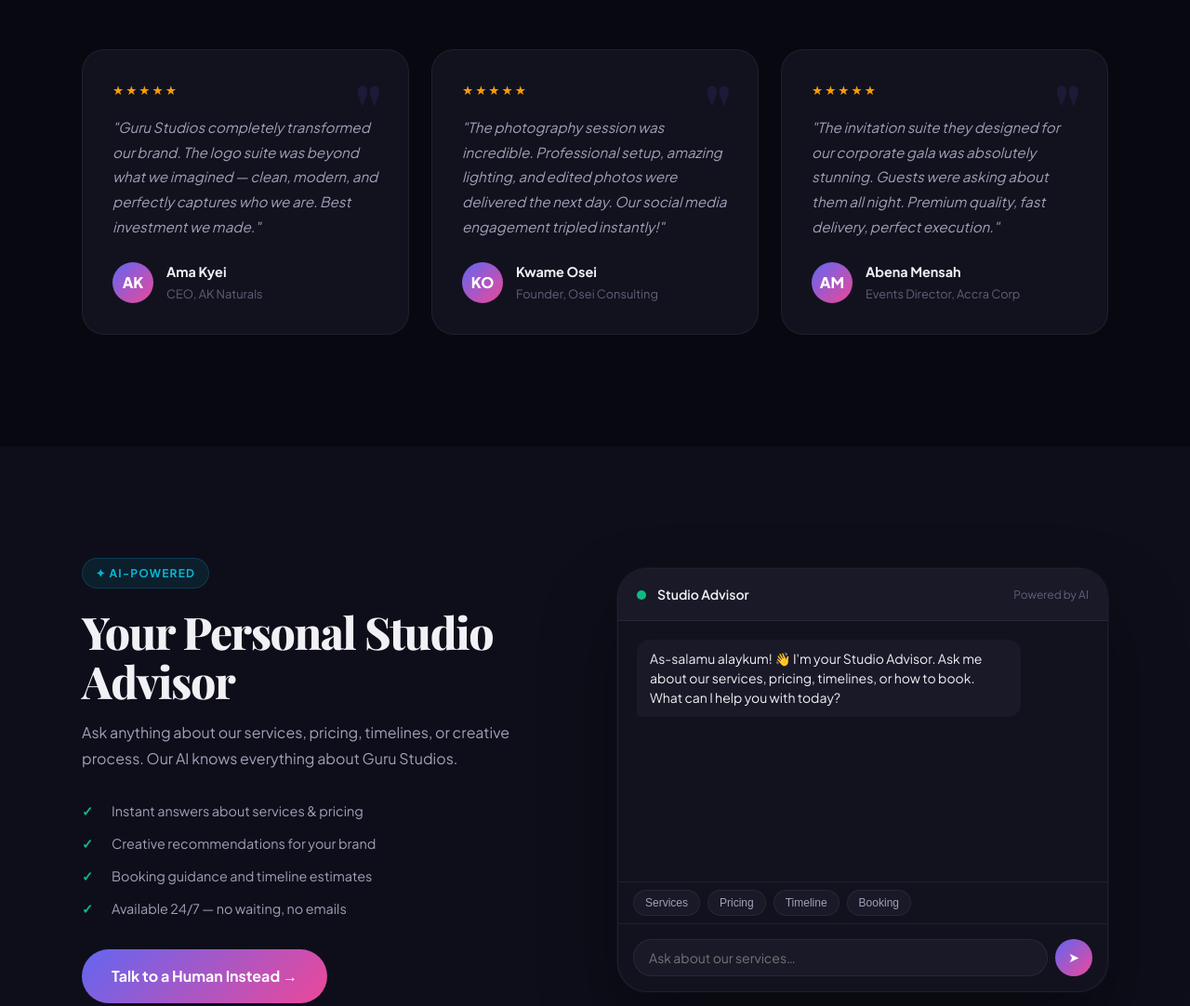
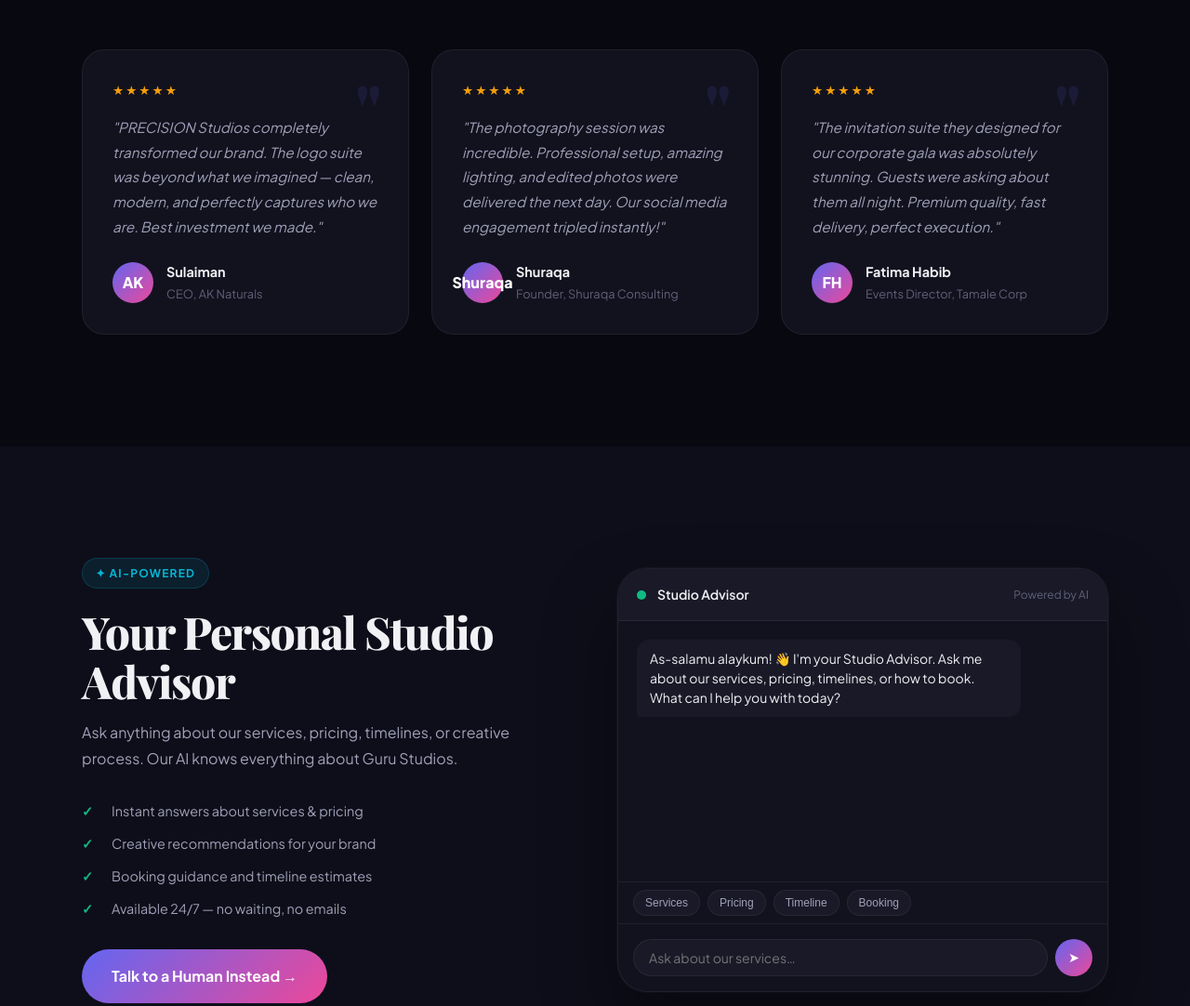
Before and after one commit to abdulwasirhabib92-sketch/Weby-Gury, a plain HTML site: page index.html in a window 1280 px wide. Shown: the part 3642-4724 px from the top of the page at 93% size. Drawn offline with nearby package versions, Linux system fonts and the light colour scheme; a web font is replaced by a local one.

Commit message:
Update index.html

```diff
--- a/index.html
+++ b/index.html
@@ -4,7 +4,7 @@
 <meta charset="UTF-8">
 <meta name="viewport" content="width=device-width, initial-scale=1.0">
 <title>PRECISION Studios | Premium Creative Agency — Branding, Photography & Design</title>
-<meta name="description" content="Guru Studios builds world-class brands. Expert branding, commercial photography, luxury invitations, and AI-powered creative strategy. Book your consultation today.">
+<meta name="description" content="PRECISION Studios builds world-class brands. Expert branding, commercial photography, luxury invitations, and AI-powered creative strategy. Book your consultation today.">
 <meta name="robots" content="index, follow">
 <link rel="canonical" href="https://PRECISE.vercel.app/">
 <meta property="og:title" content="PRECISION Studios | Premium Creative Agency">
@@ -1078,36 +1078,36 @@ footer {
       </div>
     </div>
     <div class="testimonial-grid">
-      <article class="testi-card reveal" aria-label="Testimonial from Ama Kyei">
+      <article class="testi-card reveal" aria-label="Testimonial from Sulaiman">
         <div class="stars" aria-label="5 star rating">★★★★★</div>
-        <p class="testi-text">"Guru Studios completely transformed our brand. The logo suite was beyond what we imagined — clean, modern, and perfectly captures who we are. Best investment we made."</p>
+        <p class="testi-text">"PRECISION Studios completely transformed our brand. The logo suite was beyond what we imagined — clean, modern, and perfectly captures who we are. Best investment we made."</p>
         <div class="testi-author">
           <div class="testi-avatar" aria-hidden="true">AK</div>
           <div>
-            <div class="testi-name">Ama Kyei</div>
+            <div class="testi-name">Sulaiman</div>
             <div class="testi-role">CEO, AK Naturals</div>
           </div>
         </div>
       </article>
-      <article class="testi-card reveal reveal-delay-1" aria-label="Testimonial from Kwame Osei">
+      <article class="testi-card reveal reveal-delay-1" aria-label="Testimonial from Shuraqa">
         <div class="stars" aria-label="5 star rating">★★★★★</div>
         <p class="testi-text">"The photography session was incredible. Professional setup, amazing lighting, and edited photos were delivered the next day. Our social media engagement tripled instantly!"</p>
         <div class="testi-author">
-          <div class="testi-avatar" aria-hidden="true">KO</div>
+          <div class="testi-avatar" aria-hidden="true">Shuraqa</div>
           <div>
-            <div class="testi-name">Kwame Osei</div>
-            <div class="testi-role">Founder, Osei Consulting</div>
+            <div class="testi-name">Shuraqa</div>
+            <div class="testi-role">Founder, Shuraqa Consulting</div>
           </div>
         </div>
       </article>
-      <article class="testi-card reveal reveal-delay-2" aria-label="Testimonial from Abena Mensah">
+      <article class="testi-card reveal reveal-delay-2" aria-label="Testimonial from Fatima Habib">
         <div class="stars" aria-label="5 star rating">★★★★★</div>
         <p class="testi-text">"The invitation suite they designed for our corporate gala was absolutely stunning. Guests were asking about them all night. Premium quality, fast delivery, perfect execution."</p>
         <div class="testi-author">
-          <div class="testi-avatar" aria-hidden="true">AM</div>
+          <div class="testi-avatar" aria-hidden="true">FH</div>
           <div>
-            <div class="testi-name">Abena Mensah</div>
-            <div class="testi-role">Events Director, Accra Corp</div>
+            <div class="testi-name">Fatima Habib</div>
+            <div class="testi-role">Events Director, Tamale Corp</div>
           </div>
         </div>
       </article>
@@ -1194,7 +1194,7 @@ footer {
             <div class="contact-item-icon" aria-hidden="true">✉️</div>
             <div>
               <div class="contact-item-label">Email</div>
-              <div class="contact-item-val">hello&#64;PRECISEstudios&#46;co</div>
+              <div class="contact-item-val">abdulwasirhabib&#64;gmail&#46;com</div>
             </div>
           </div>
           <div class="contact-item">
@@ -1254,7 +1254,7 @@ footer {
     <div class="footer-top">
       <div>
         <a href="#" class="nav-logo" style="font-size:1.1rem">PRECISION<span>STUDIOS</span></a>
-        <p class="footer-brand-desc">We build premium brand identities that stand the test of time. Based in Accra, working with brands worldwide.</p>
+        <p class="footer-brand-desc">We build premium brand identities that stand the test of time. Based in Tamale, working with brands worldwide.</p>
         <div class="footer-social">
           <a href="#" class="social-btn" aria-label="Instagram">📸</a>
           <a href="#" class="social-btn" aria-label="Twitter/X">𝕏</a>
```
